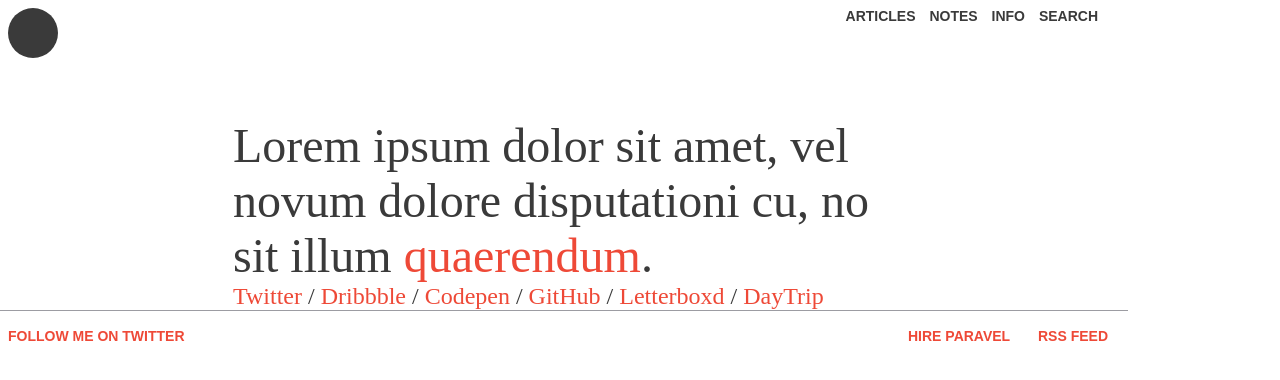
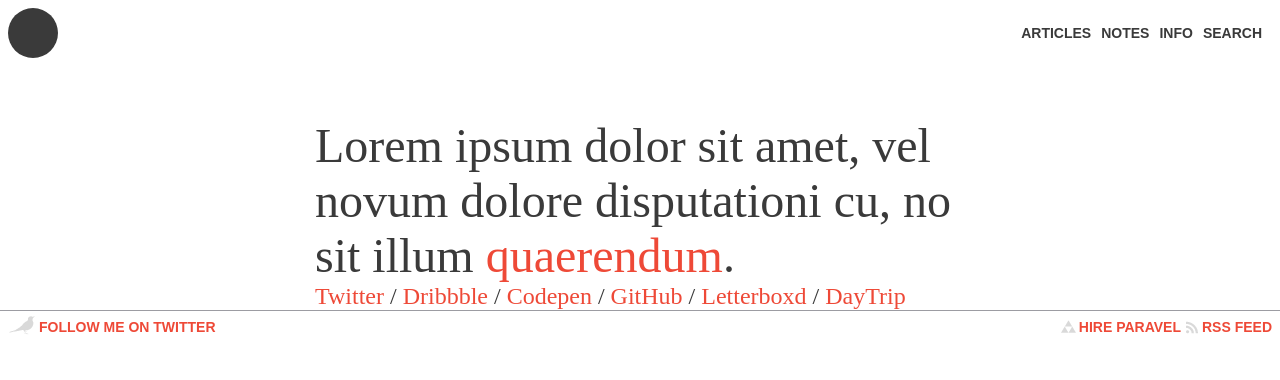
Before and after one commit to nicleemart/web-101-hw, a PHP site: page / in a window 1280 px wide. Shown: the top 380 px of the page. Run offline with PHP 8.4, Linux system fonts and the light colour scheme.

Commit message:
refactored html and css

```diff
--- a/index.html
+++ b/index.html
@@ -19,6 +19,7 @@
 			</div>
 		<!-- closes header -->
 		</div>
+
 		<div class="homeContainer">
 			<div class="focusText">
 				Lorem ipsum dolor sit amet, vel novum dolore disputationi cu, no sit illum <a href="#">quaerendum</a>.
@@ -28,17 +29,22 @@
 			</div>
 		<!-- closes blog content -->
 		</div>
+
 		<div class="footer">
-			<div class="twitter">
-				Follow me on Twitter
-			</div>
+			<a class="footerLink" href="#">
+				<img class="footerLink__img" src="twitter.png">
+				<span class="footerLink__text">Follow me on Twitter</span>
+			</a>
+
 			<div class="footerActions">
-				<div class="hire">
-					Hire Paravel
-				</div>
-				<div class="rss">
-					RSS Feed
-				</div>
+				<a class="footerLink" href="#">
+					<img class="footerLink__img" src="hire.png">
+					<span class="footerLink__text">Hire Paravel</span>
+				</a>
+				<a class="footerLink" href="#">
+					<img class="footerLink__img" src="rss.png">
+					<span class="footerLink__text">RSS Feed</span>
+				</a>
 			</div>
 		<!-- closes footer -->
 		</div>
--- a/style.css
+++ b/style.css
@@ -2,7 +2,7 @@ body {
 	color: #3A3A3A;
 }
 .container {
-	width: 1100px;
+	width: 100%;
 	display: flex;
 	flex-direction: column;
 	align-items: center;
@@ -13,7 +13,7 @@ body {
 	justify-content: space-around;
 }
 .header {
-	width: 1100px;
+	width: 100%;
 	display: flex;
 	justify-content: space-between;
 	margin-bottom: 60px;
@@ -26,7 +26,8 @@ body {
 	width: 50px;
 }
 .headerActions {
-	display: inline-block;
+	display: flex;
+	align-items: center;
 	color: #3A3A3A;
 	font-family: sans-serif;
 	font-size: 14px;
@@ -78,34 +79,20 @@ body {
 	margin-bottom: 60px;
 }
 .footer {
-	height: 50px;
-	width: 1100px;
+	width: 100%;
 	border-top: 1px solid #9C9CA2;
 	padding: 0 20px 0 20px;
 	display: flex;
-	align-items: center;
 	justify-content: space-between;
 }
-.twitter {
-	font-family: sans-serif;
-	font-size: 14px;
-	font-weight: bold;
-	text-transform: uppercase;
-	color: #EE4937;
+.footerActions {
+	display: flex;
 }
-.footerActions {
-	width: 200px;
+.footerLink {
 	display: flex;
-	justify-content: space-between;
+	align-items: center;
 }
-.hire {
-	font-family: sans-serif;
-	font-size: 14px;
-	font-weight: bold;
-	text-transform: uppercase;
-	color: #EE4937;
-}
-.rss {
+.footerLink__text {
 	font-family: sans-serif;
 	font-size: 14px;
 	font-weight: bold;
```
Also changed, not shown: articles.html (+3 -9 lines), hire.png (added), rss.png (added), twitter.png (added), 1 other file.
